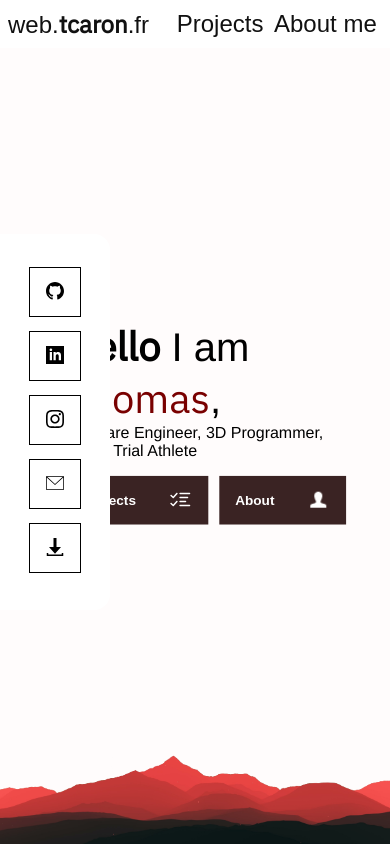
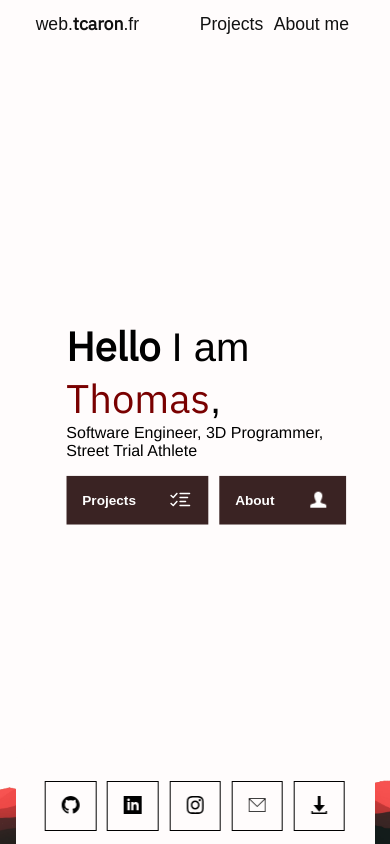
Before and after one commit to thomas-rooty/thomas-caron, a Next.js app: page / in a window 390 px wide. Built offline with nearby package versions, Linux system fonts and the light colour scheme.

Commit message:
Made a bit of responsive

```diff
--- a/components/ui/AboutContent.module.css
+++ b/components/ui/AboutContent.module.css
@@ -3,7 +3,7 @@
   flex-direction: column;
   align-items: flex-start;
   justify-content: center;
-  padding: 3rem 1rem;
+  padding: 3rem 1rem 8rem;
   margin: 0 auto;
   width: 35vw;
 }
--- a/components/ui/Footer.module.css
+++ b/components/ui/Footer.module.css
@@ -1,11 +1,11 @@
 .footer {
     position: fixed;
     left: 0;
-    top: 50%;
-    transform: translateY(-50%);
+    bottom: 50%;
+    transform: translateY(50%);
     padding: 3rem 0.5rem 0.5rem;
     z-index: 1;
-    background: white;
+    background-color: #fffcfc;
     border-radius: 0 1rem 1rem 0
 }
 
@@ -35,3 +35,23 @@
     width: 1.1rem;
     height: 1.1rem;
 }
+
+@media screen and (max-width: 1050px) {
+    .footer {
+        position: fixed;
+        bottom: -2rem;
+        left: 50%;
+        transform: translateX(-50%);
+        height: 8rem;
+        border-radius: 1rem;
+    }
+
+    .footer__links {
+        display: flex;
+        flex-direction: row;
+        justify-content: center;
+        align-items: center;
+        width: 100%;
+        padding: 0 1rem;
+    }
+}
--- a/components/ui/FooterButton.module.css
+++ b/components/ui/FooterButton.module.css
@@ -25,3 +25,9 @@
     height: 1.1rem;
     transition: all .2s ease-in-out;
 }
+
+@media screen and (max-width: 1050px) {
+    .footer__icon {
+        height: fit-content;
+    }
+}
--- a/components/ui/NavigationBar.module.css
+++ b/components/ui/NavigationBar.module.css
@@ -9,7 +9,7 @@
     padding: 0 6rem;
     height: fit-content;
     width: 100%;
-    background: #ffffff;
+    background-color: #fffcfc;
 }
 
 .nav__logo {
@@ -54,10 +54,16 @@
 @media screen and (max-width: 1050px) {
     .nav {
         padding: 0 0.5rem;
+        justify-content: space-around;
     }
 
     .nav__links a {
+        font-size: 1.1rem;
         margin-left: 0;
         padding: 0 0.33rem;
     }
+
+    .nav__logo > a {
+        font-size: 1.1rem;
+    }
 }
```
